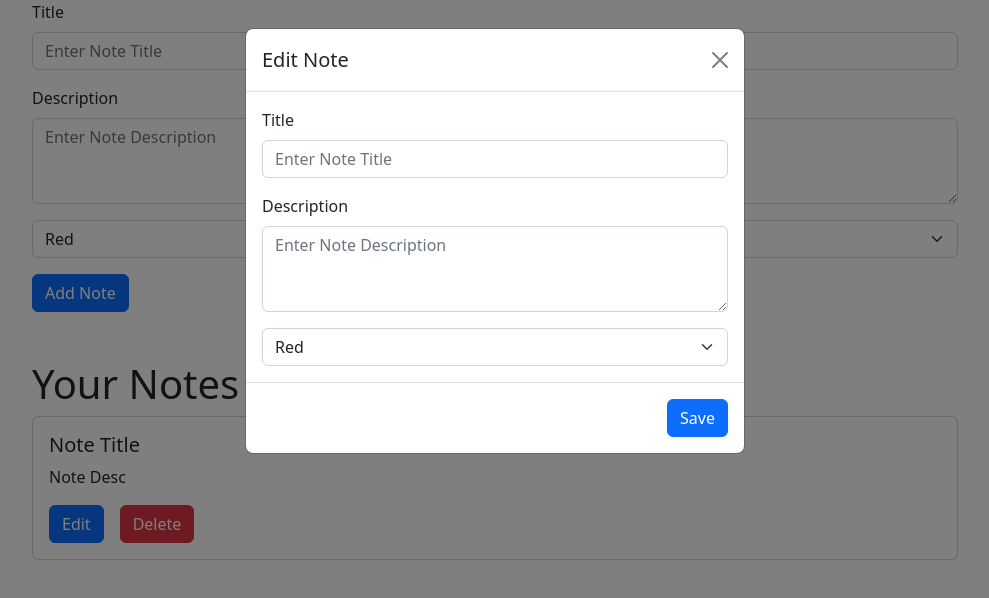
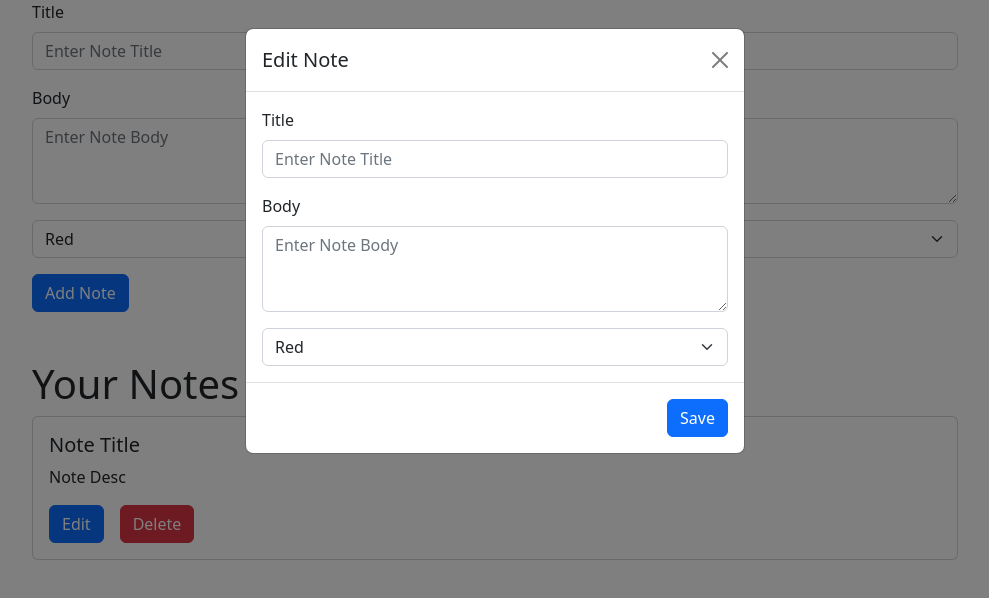
Before and after one commit to JonathanHew/ReactJS_Notes_App, a React (Create React App) app in the folder react-notes-app/: page / in a window 1280 px wide. Both pictures are taken after a click on the button "Edit". Shown: the top 598 px of the page, without its empty margins (145-1134 px from the left). Built offline with nearby package versions, Linux system fonts and the light colour scheme.

Commit message:
props created for title and body and passed to form component

```diff
--- a/react-notes-app/src/App.js
+++ b/react-notes-app/src/App.js
@@ -12,7 +12,7 @@ const App = () => {
   return (
     <div>
       <Edit></Edit>
-      <Form></Form>
+      <Form title={title} setTitle={setTitle} body={body} setBody={setBody}></Form>
       <div className='container mt-5'>
         <div className='row justify-content-center'>
           <div className='col-md-10'>
--- a/react-notes-app/src/components/Edit.js
+++ b/react-notes-app/src/components/Edit.js
@@ -38,15 +38,15 @@ const Edit = () => {
                   <div id="errMsg" className="form-text"></div>
                 </div>
                 <div className="mb-3">
-                  <label for="editDesc"className="form-label">
-                    Description
+                  <label for="editBody"className="form-label">
+                    Body
                   </label>
                   <textarea
-                    name="editDesc"
-                    id="editDesc"
+                    name="editBody"
+                    id="editBody"
                     rows="3"
                     className="form-control"
-                    placeholder="Enter Note Description"
+                    placeholder="Enter Note Body"
                   ></textarea>
                 </div>
                 <select
--- a/react-notes-app/src/components/Form.js
+++ b/react-notes-app/src/components/Form.js
@@ -1,6 +1,6 @@
 import React from "react";
 
-const Form = () => {
+const Form = (title, setTitle, body, setBody) => {
   return (
     <>
       <div className="container">
@@ -15,15 +15,15 @@ const Form = () => {
                 <div id="errMsg" className="form-text"></div>
               </div>
               <div className="mb-3">
-                <label for="desc" className="form-label">
-                  Description
+                <label for="body" className="form-label">
+                  Body
                 </label>
                 <textarea
-                  name="desc"
-                  id="desc"
+                  name="body"
+                  id="body"
                   rows="3"
                   className="form-control"
-                  placeholder="Enter Note Description"
+                  placeholder="Enter Note Body"
                 ></textarea>
               </div>
               <select id="color" name="color" className="form-select">
```
